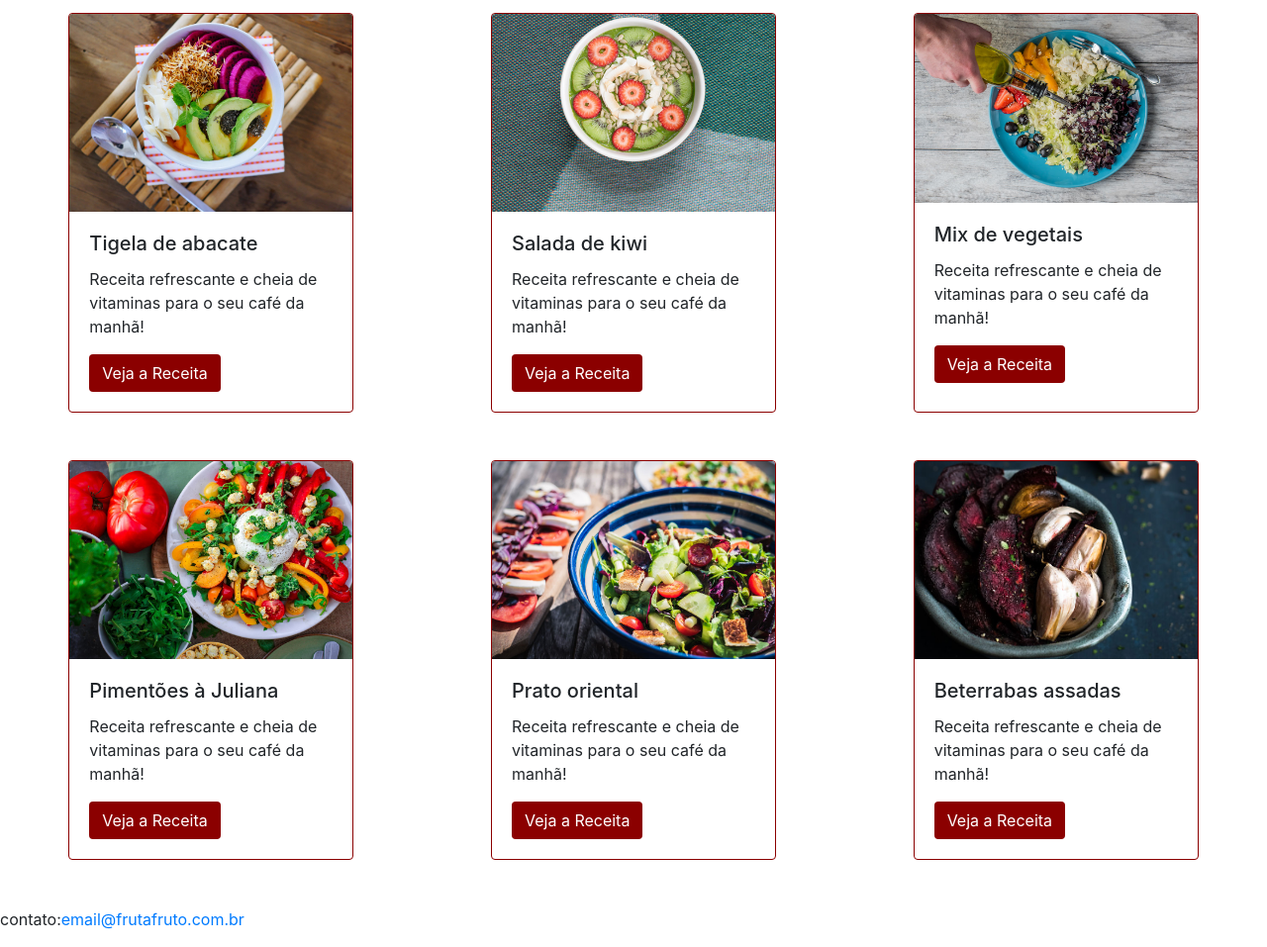
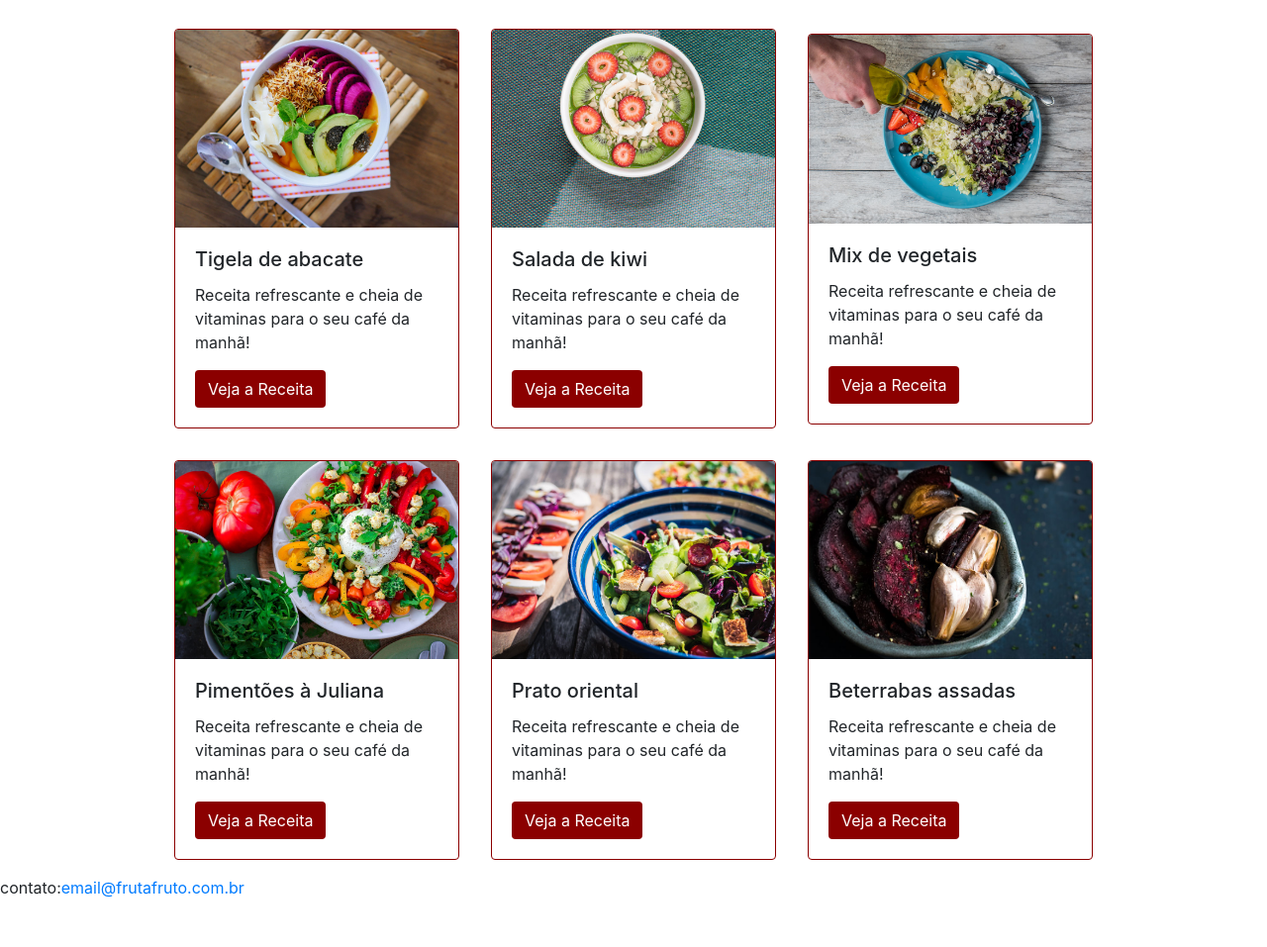
Before and after one commit to rmclino/alura-bootstrap, a plain HTML site: page index.html in a window 1280 px wide. Shown: the part 609-1566 px from the top of the page at 99% size. After the commit the page ends 1534 px from the top, so only its background shows below. Drawn offline with nearby package versions, Linux system fonts and the light colour scheme.

Commit message:
grid added

```diff
--- a/index.html
+++ b/index.html
@@ -77,9 +77,9 @@
         economizar, ganhar tempo e praticidade</p>
     </section>
 
-    <section id="receitas">
-      <div class="d-flex justify-content-around pb-5 ">
-        <article class="card borda-cor-especial card-largura" style="width: 18rem;">
+    <section class="container" id="receitas">
+      <div class="row align-items-center justify-content-center">
+        <article class="card borda-cor-especial card-largura m-3" style="width: 18rem;">
           <img src="src/img/receita-abacate.jpg" alt="tigela com salada de abacate, vista superior" class="card-img-top card-impagem-um">
           <div class="card-body">
             <h5 class="card-title">Tigela de abacate</h5>
@@ -87,7 +87,7 @@
             <a href="#" class="btn botao-cor-especial">Veja a Receita</a>
           </div>
         </article>
-        <article class="card borda-cor-especial card-largura" style="width: 18rem;">
+        <article class="card borda-cor-especial card-largura m-3" style="width: 18rem;">
           <img src="src/img/receita-kiwi.jpg" alt="tigela de mingau com kiwi, vista superior" class="card-img-top card-impagem-um">
           <div class="card-body">
             <h5 class="card-title">Salada de kiwi</h5>
@@ -95,7 +95,7 @@
             <a href="#" class="btn botao-cor-especial">Veja a Receita</a>
           </div>
         </article>
-        <article class="card borda-cor-especial card-largura" >
+        <article class="card borda-cor-especial card-largura m-3" >
           <img src="src/img/receita-mix.jpg" alt="prato com mix de vegetais e mão de pessoa adicionando azeite, vista superior" class="card-img-top">
           <div class="card-body">
             <h5 class="card-title">Mix de vegetais</h5>
@@ -104,8 +104,8 @@
           </div>
         </article>
       </div>
-      <div class="d-flex justify-content-around pb-5 ">
-        <article class="card borda-cor-especial card-largura" >
+      <div class="row align-items-center justify-content-center">
+        <article class="card borda-cor-especial card-largura m-3" >
           <img src="src/img/receita-pimentoes.jpg"
           alt="prato de salada de pimentões com alguns ingredientes ao lado, vista superior" class="card-img-top card-impagem-um">
           <div class="card-body">
@@ -114,7 +114,7 @@
             <a href="#" class="btn botao-cor-especial">Veja a Receita</a>
           </div>
         </article>
-        <article class="card borda-cor-especial card-largura" >
+        <article class="card borda-cor-especial card-largura m-3" >
           <img src="src/img/receita-oriental.jpg" alt="tigela com salada de vegetais estilo oriental, vista de cima" class="card-img-top card-impagem-um">
           <div class="card-body">
             <h5 class="card-title">Prato oriental</h5>
@@ -122,7 +122,7 @@
             <a href="#" class="btn botao-cor-especial">Veja a Receita</a>
           </div>
         </article>
-        <article class="card borda-cor-especial card-largura" >
+        <article class="card borda-cor-especial card-largura m-3" >
           <img src="src/img/receita-beterrabas.jpg"
           alt="tigela com beterrabas e dentes de alho assados em primeiro plano, com ingredientes ao fundo" class="card-img-top card-impagem-um">
           <div class="card-body">
```
